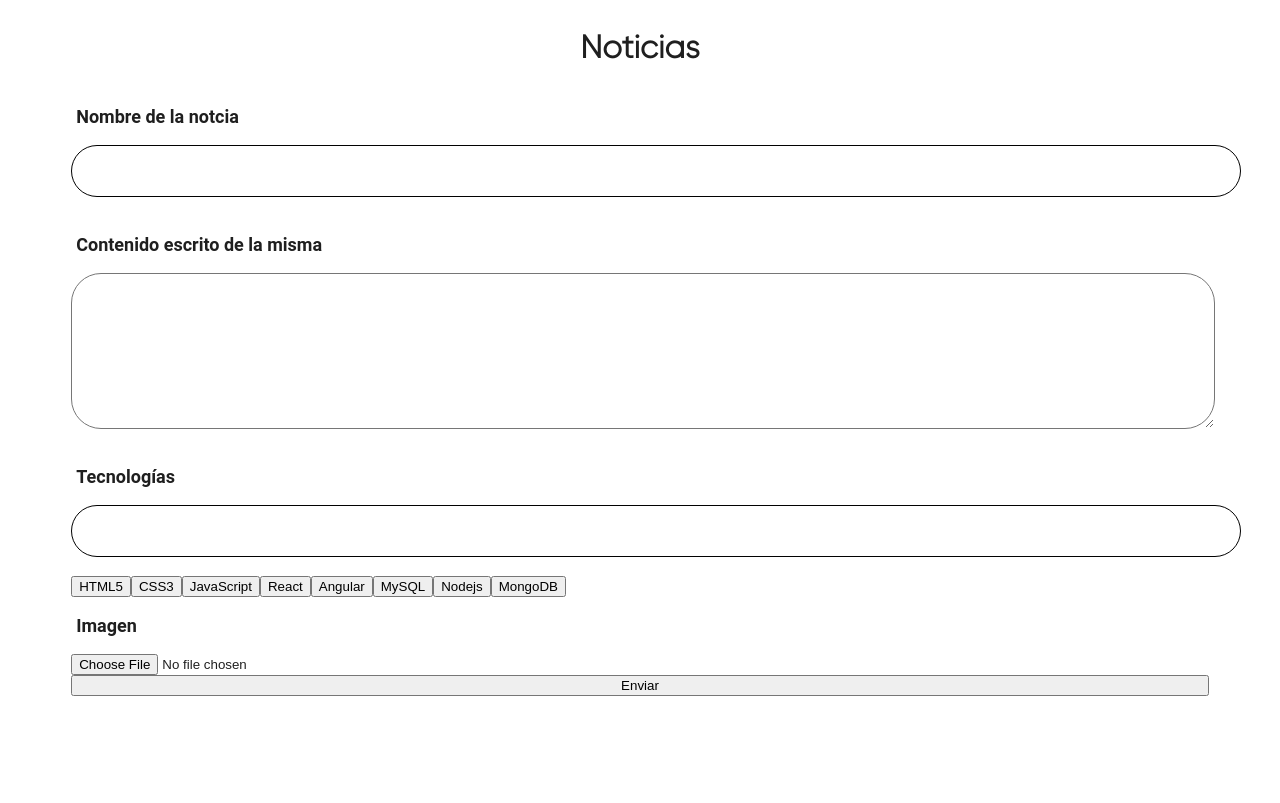
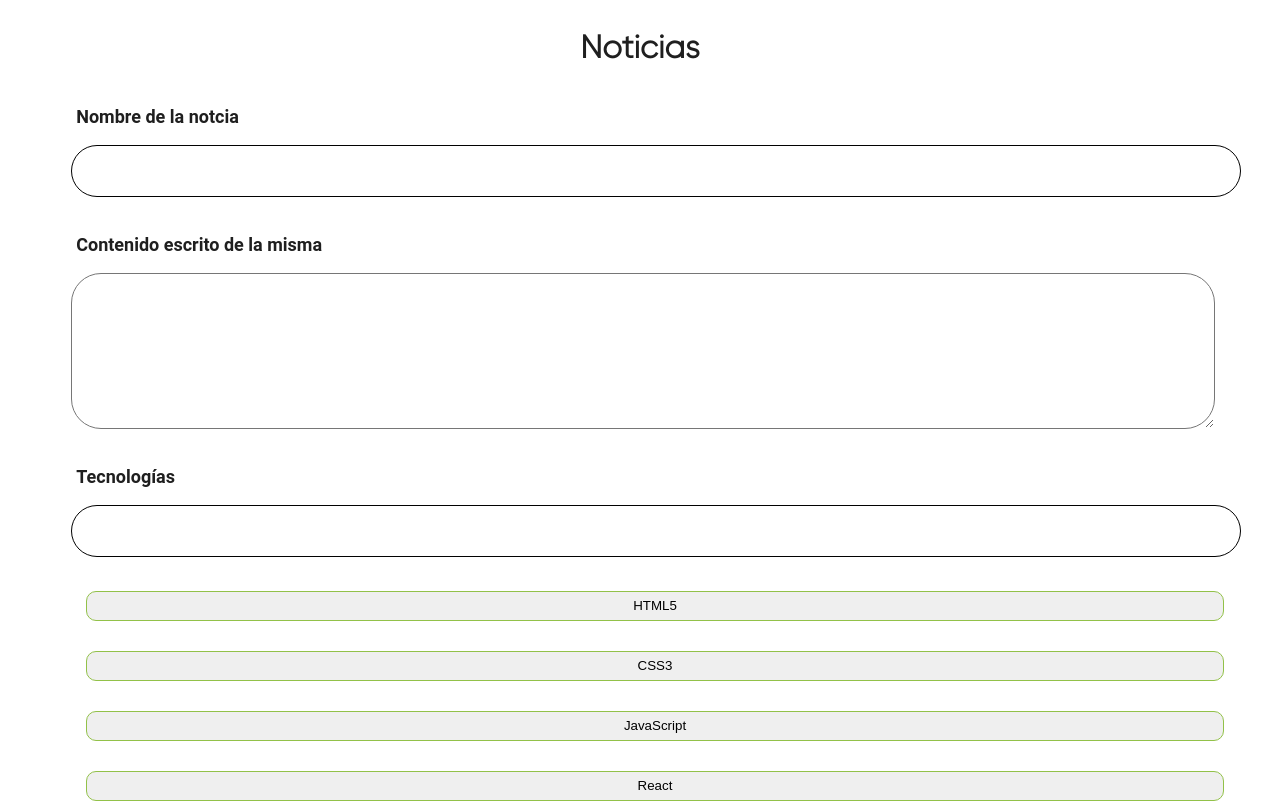
Before and after one commit to Javieredoher/social_Programate_fe, a React app: page / in a window 1280 px wide. Shown: the top 803 px of the page. Built offline with nearby package versions, Linux system fonts and the light colour scheme.

Commit message:
11-11-21|Changes on buttons tecno|ACPC

```diff
--- a/src/components/formpublications/publications.module.css
+++ b/src/components/formpublications/publications.module.css
@@ -34,4 +34,12 @@ h3 {
     border-radius: 30px;
     font-size: 18px;
     text-align: center;
+    outline: none;
 }
+.tecno button {
+    width: 100%;
+    height: 30px;
+    margin: 15px;
+    border-radius: 10px;
+    border: 1px solid #92C149
+}
```
